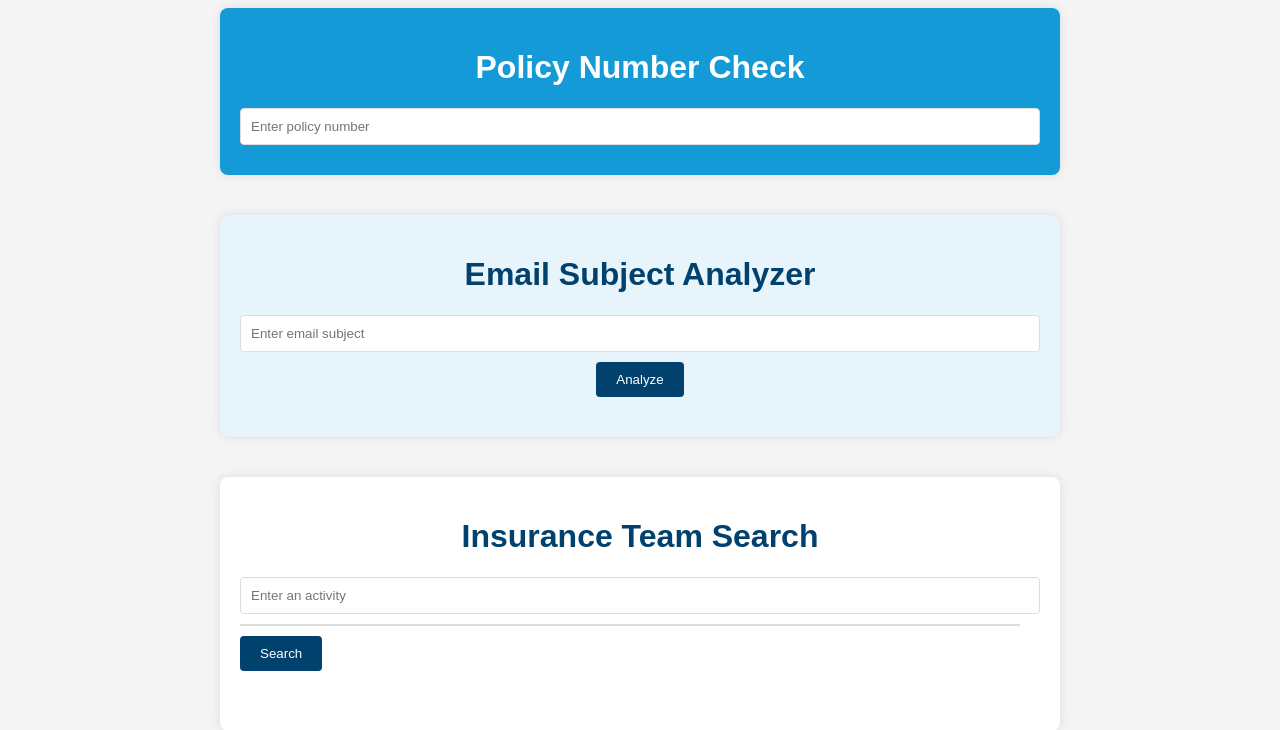
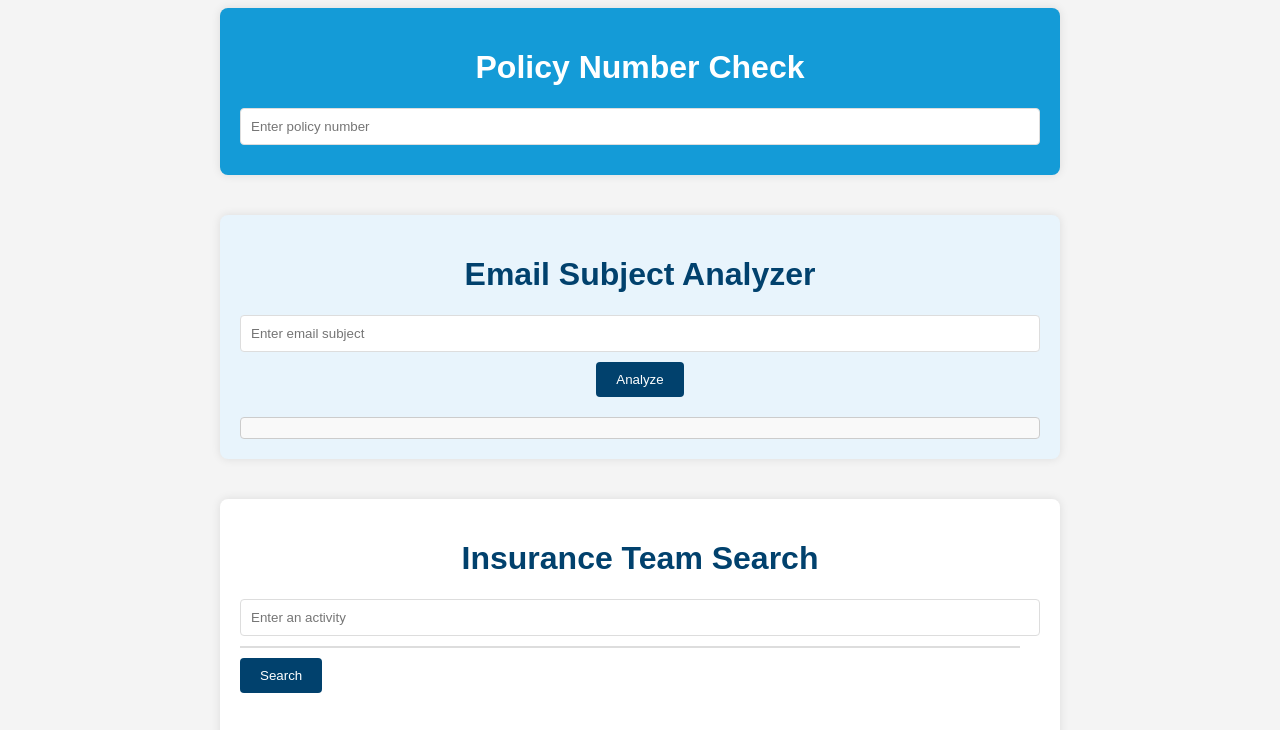
Before and after one commit to AnisghebacheCFC/TeamChecker, a plain HTML site: page index.html in a window 1280 px wide. Shown: the part 82-812 px from the top of the page. Drawn offline with nearby package versions, Linux system fonts and the light colour scheme.

Commit message:
Update styles.css

```diff
--- a/styles.css
+++ b/styles.css
@@ -153,4 +153,8 @@ button:hover {
 #analyzeResult {
     margin-top: 20px;
     font-weight: bold;
+    padding: 10px;
+    background-color: #f9f9f9;
+    border: 1px solid #ccc;
+    border-radius: 4px;
 }
```
